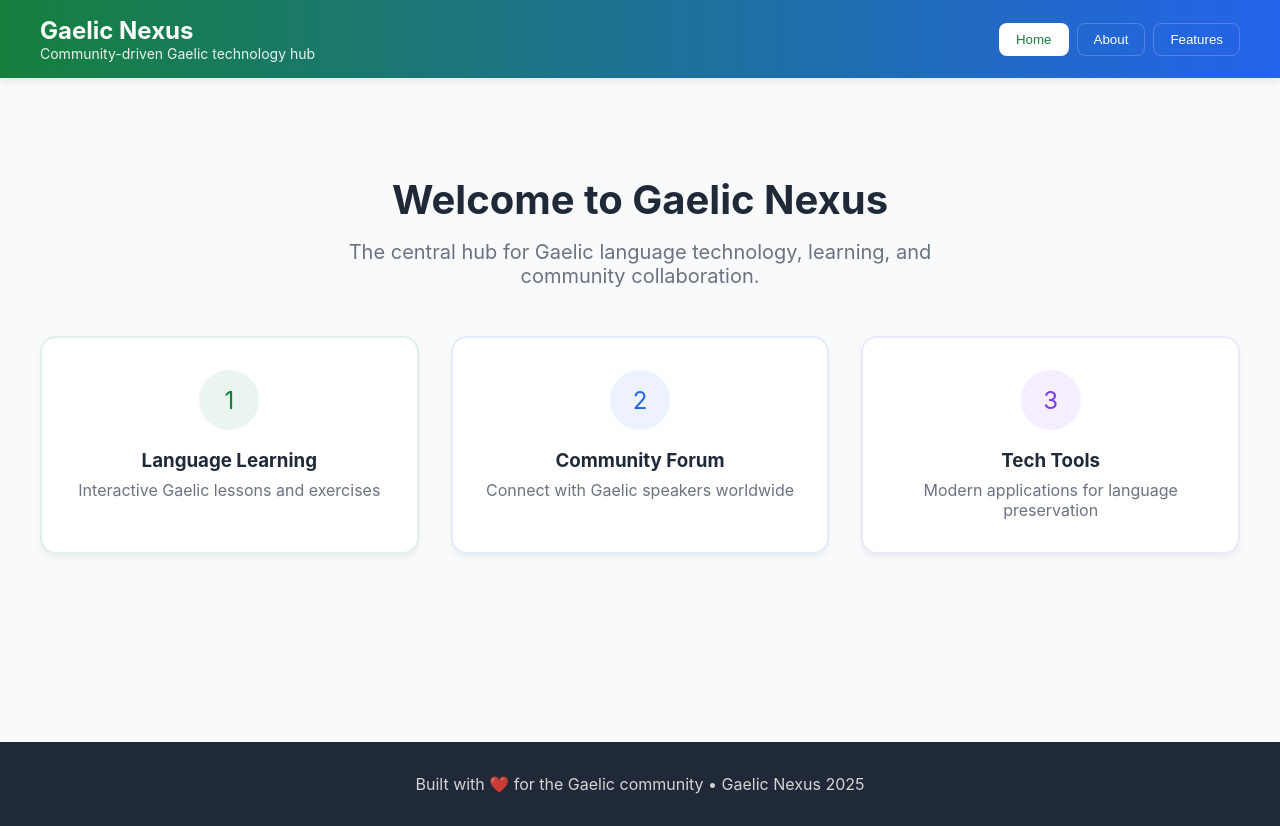
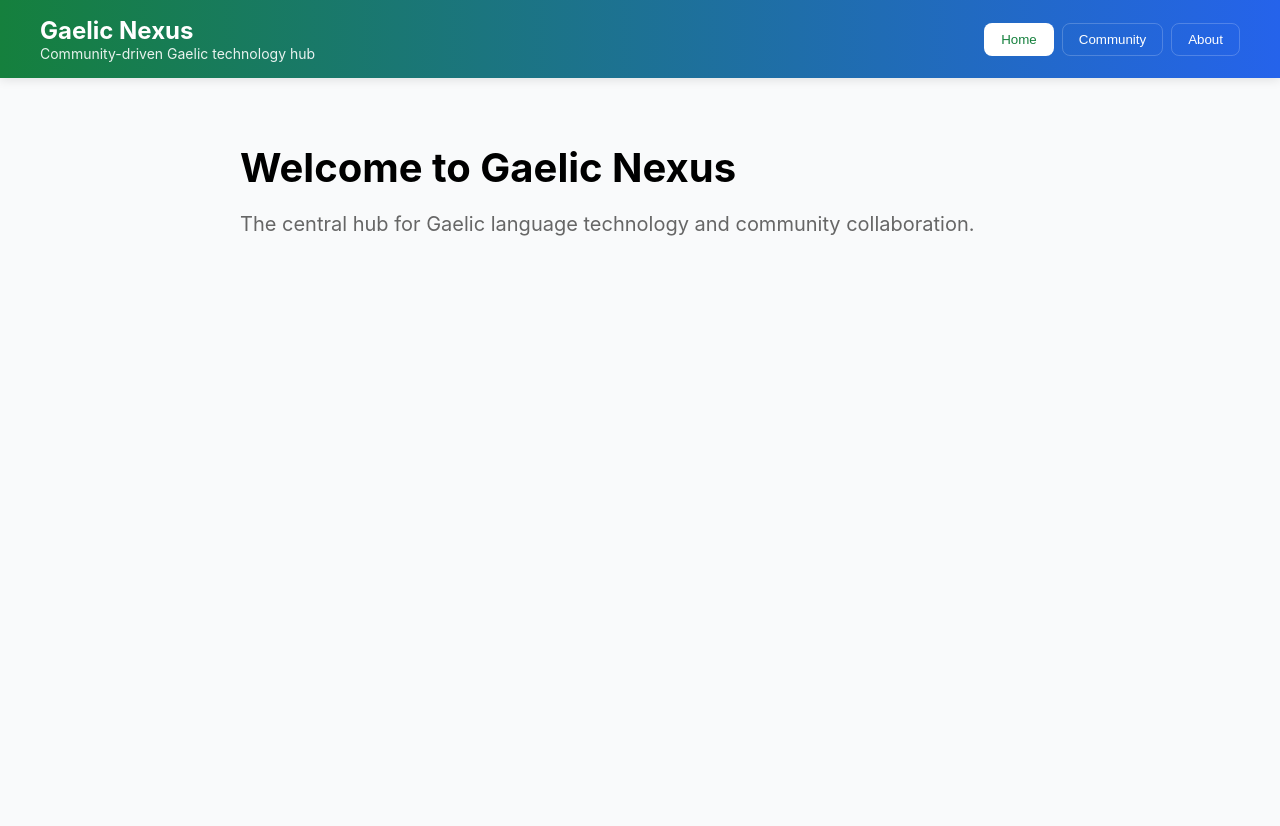
Before and after one commit to smedum/gaelic-language-engine, a React (Vite) app: page / in a window 1280 px wide. After the commit the page ends 800 px from the top, so only its background shows below. Built offline with nearby package versions, Linux system fonts and the light colour scheme.

Commit message:
Update App.jsx
enhanced version

```diff
--- a/src/App.jsx
+++ b/src/App.jsx
@@ -22,7 +22,7 @@ const NavBar = ({ activeTab, setActiveTab }) => {
           <p style={{ fontSize: '0.875rem', opacity: 0.9, margin: 0 }}>Community-driven Gaelic technology hub</p>
         </div>
         <div style={{ display: 'flex', gap: '0.5rem', flexWrap: 'wrap' }}>
-          {['community', 'about', 'features'].map((tab) => (
+          {['home', 'community', 'about'].map((tab) => (
             <button
               key={tab}
               onClick={() => setActiveTab(tab)}
@@ -38,7 +38,7 @@ const NavBar = ({ activeTab, setActiveTab }) => {
                 textTransform: 'capitalize'
               }}
             >
-              {tab === 'community' ? 'Home' : tab}
+              {tab}
             </button>
           ))}
         </div>
@@ -47,146 +47,48 @@ const NavBar = ({ activeTab, setActiveTab }) => {
   );
 };
 
-const CommunityHub = () => (
-  <div style={{ padding: '2rem 0' }}>
-    <h2 style={{ fontSize: '2.5rem', marginBottom: '1rem', color: '#1f2937', textAlign: 'center' }}>
-      Welcome to Gaelic Nexus
-    </h2>
-    <p style={{ fontSize: '1.25rem', color: '#6b7280', textAlign: 'center', maxWidth: '600px', margin: '0 auto 2rem' }}>
-      The central hub for Gaelic language technology, learning, and community collaboration.
+// Your beautiful CommunityPage component here
+const CommunityPage = () => (
+  <div className="min-h-screen bg-gradient-to-br from-blue-50 to-green-50 py-12 px-4">
+    {/* ... your entire CommunityPage JSX ... */}
+  </div>
+);
+
+// Simple Home and About pages for now
+const HomePage = () => (
+  <div style={{ padding: '2rem', maxWidth: '800px', margin: '0 auto' }}>
+    <h2 style={{ fontSize: '2.5rem', marginBottom: '1rem' }}>Welcome to Gaelic Nexus</h2>
+    <p style={{ fontSize: '1.25rem', color: '#666' }}>
+      The central hub for Gaelic language technology and community collaboration.
     </p>
-
-    <div style={{
-      display: 'grid',
-      gridTemplateColumns: 'repeat(auto-fit, minmax(300px, 1fr))',
-      gap: '2rem',
-      marginTop: '3rem'
-    }}>
-      {[
-        { title: 'Language Learning', desc: 'Interactive Gaelic lessons and exercises', color: '#15803d' },
-        { title: 'Community Forum', desc: 'Connect with Gaelic speakers worldwide', color: '#2563eb' },
-        { title: 'Tech Tools', desc: 'Modern applications for language preservation', color: '#7c3aed' }
-      ].map((card, index) => (
-        <div key={index} style={{
-          background: 'white',
-          padding: '2rem',
-          borderRadius: '1rem',
-          boxShadow: '0 4px 6px rgba(0,0,0,0.05)',
-          border: `2px solid ${card.color}20`,
-          textAlign: 'center'
-        }}>
-          <div style={{
-            width: '60px',
-            height: '60px',
-            background: `${card.color}15`,
-            borderRadius: '50%',
-            display: 'flex',
-            alignItems: 'center',
-            justifyContent: 'center',
-            margin: '0 auto 1rem',
-            fontSize: '1.5rem',
-            color: card.color
-          }}>
-            {index + 1}
-          </div>
-          <h3 style={{ color: '#1f2937', marginBottom: '0.5rem' }}>{card.title}</h3>
-          <p style={{ color: '#6b7280', margin: 0 }}>{card.desc}</p>
-        </div>
-      ))}
-    </div>
   </div>
 );
 
 const AboutPage = () => (
-  <div style={{ padding: '2rem 0' }}>
-    <h2 style={{ fontSize: '2.5rem', marginBottom: '2rem', color: '#1f2937', textAlign: 'center' }}>
-      About Gaelic Nexus
-    </h2>
-
-    <div style={{
-      background: 'white',
-      padding: '2rem',
-      borderRadius: '1rem',
-      boxShadow: '0 4px 6px rgba(0,0,0,0.05)',
-      maxWidth: '800px',
-      margin: '0 auto'
-    }}>
-      <p style={{ fontSize: '1.125rem', lineHeight: '1.7', color: '#4b5563', marginBottom: '1.5rem' }}>
-        Gaelic Nexus is a community-driven platform dedicated to preserving and promoting the Gaelic language
-        through modern technology. We believe in making Gaelic accessible, engaging, and relevant for future generations.
-      </p>
-
-      <div style={{ display: 'flex', gap: '1rem', flexWrap: 'wrap', justifyContent: 'center', marginTop: '2rem' }}>
-        {['Language Preservation', 'Community Building', 'Tech Innovation', 'Education'].map((value, index) => (
-          <span key={index} style={{
-            background: 'linear-gradient(135deg, #15803d20, #2563eb20)',
-            padding: '0.5rem 1rem',
-            borderRadius: '2rem',
-            color: '#15803d',
-            fontWeight: '500',
-            border: '1px solid #15803d20'
-          }}>
-            {value}
-          </span>
-        ))}
-      </div>
-    </div>
-  </div>
-);
-
-const FeaturesPage = () => (
-  <div style={{ padding: '2rem 0' }}>
-    <h2 style={{ fontSize: '2.5rem', marginBottom: '2rem', color: '#1f2937', textAlign: 'center' }}>
-      Coming Soon
-    </h2>
-    <p style={{ fontSize: '1.125rem', color: '#6b7280', textAlign: 'center' }}>
-      We're building exciting features for Gaelic language learning and community engagement.
+  <div style={{ padding: '2rem', maxWidth: '800px', margin: '0 auto' }}>
+    <h2 style={{ fontSize: '2.5rem', marginBottom: '1rem' }}>About Gaelic Nexus</h2>
+    <p style={{ fontSize: '1.25rem', color: '#666' }}>
+      We're building tools to help preserve and teach the Gaelic language through modern technology.
     </p>
   </div>
 );
 
 function App() {
-  const [activeTab, setActiveTab] = useState('community');
+  const [activeTab, setActiveTab] = useState('home');
 
   const renderContent = () => {
     switch (activeTab) {
-      case 'community': return <CommunityHub />;
+      case 'home': return <HomePage />;
+      case 'community': return <CommunityPage />;
       case 'about': return <AboutPage />;
-      case 'features': return <FeaturesPage />;
-      default: return <CommunityHub />;
+      default: return <HomePage />;
     }
   };
 
   return (
-    <div style={{
-      minHeight: '100vh',
-      backgroundColor: '#f9fafb',
-      fontFamily: '-apple-system, BlinkMacSystemFont, "Segoe UI", Roboto, sans-serif'
-    }}>
+    <div style={{ minHeight: '100vh', backgroundColor: '#f9fafb' }}>
       <NavBar activeTab={activeTab} setActiveTab={setActiveTab} />
-
-      <main style={{
-        padding: '2rem',
-        maxWidth: '1200px',
-        margin: '0 auto',
-        minHeight: 'calc(100vh - 200px)'
-      }}>
-        {renderContent()}
-      </main>
-
-      <footer style={{
-        background: '#1f2937',
-        color: 'white',
-        padding: '2rem',
-        textAlign: 'center',
-        marginTop: 'auto'
-      }}>
-        <div style={{ maxWidth: '1200px', margin: '0 auto' }}>
-          <p style={{ margin: 0, opacity: 0.8 }}>
-            Built with ❤️ for the Gaelic community • Gaelic Nexus {new Date().getFullYear()}
-          </p>
-        </div>
-      </footer>
+      {renderContent()}
     </div>
   );
 }
```
